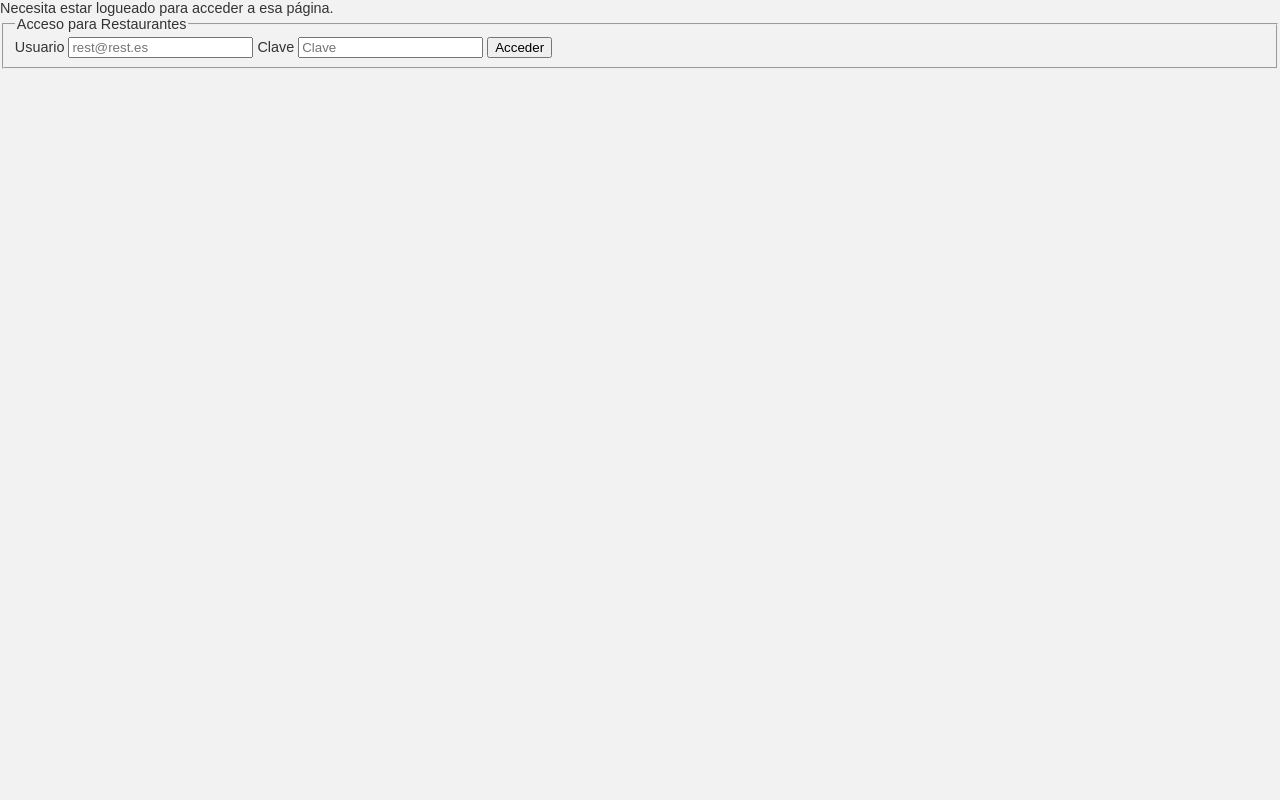
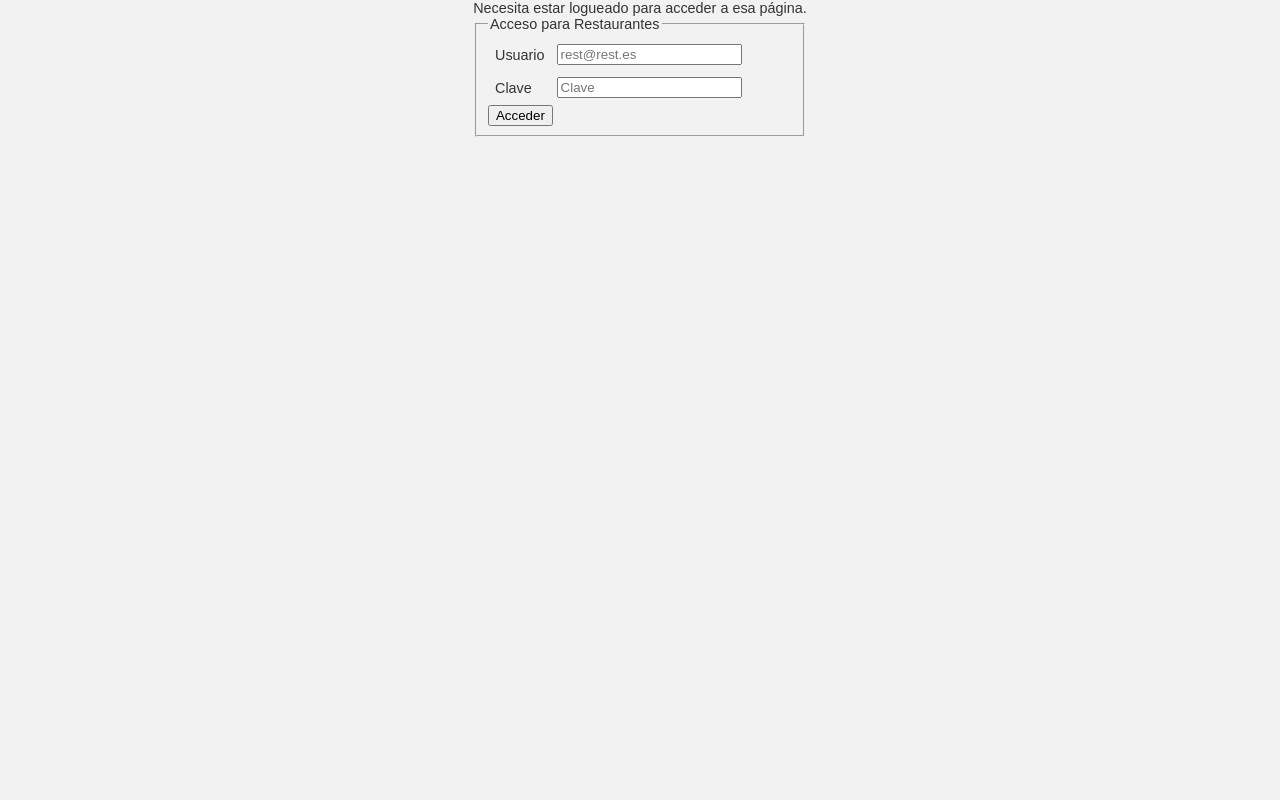
Before and after one commit to Juan-A/Proyecto-Tienda-Entorno-Servidor, a PHP site: page /phpmailer/login.php?redirigido=true in a window 1280 px wide. Run offline with PHP 8.4, Linux system fonts and the light colour scheme.

Commit message:
Formatting and minor fixes.

```diff
--- a/src/proyectoTienda/categorias.php
+++ b/src/proyectoTienda/categorias.php
@@ -18,6 +18,8 @@ require_once("inc/secciones/cabecera.php");
 </head>
 
 <body>
+    <main>
+
         <h1>Categorias</h1>
         <?
         if (isset($_GET["exito"]) && $_GET["exito"] == "true") {
@@ -54,6 +56,7 @@ require_once("inc/secciones/cabecera.php");
         <?
         }
         ?>
+    </main>
 </body>
 
 </html>
--- a/src/proyectoTienda/inc/estilo.css
+++ b/src/proyectoTienda/inc/estilo.css
@@ -1,3 +1,9 @@
+* {
+    box-sizing: border-box;
+}
+html{
+    height: 100%;
+}
 body {
     background-color: #f2f2f2;
     font-family: Arial, Helvetica, sans-serif;
@@ -7,6 +13,7 @@ body {
     padding: 0;
     display: flex;
     flex-direction: column;
+    height: 100%;
 }
 
 header {
@@ -16,11 +23,19 @@ header {
     border-bottom: 1px solid #ccc;
 
 }
+
+main {
+    display: flex;
+    flex-direction: column;
+    align-items: center;
+}
+
 nav {
     display: flex;
     margin-top: 20px;
     justify-content: space-evenly;
 }
+
 nav a {
     display: inline-block;
     min-width: 9rem;
@@ -38,8 +53,29 @@ nav a:hover {
 }
 
 .conseguido {
-    color: green;
-    font-size: 1.5em;
+    display: flex;
+    background-color: #4CAF50;
+    border:2px solid #000000;
     font-weight: bold;
-    border: 2px solid black;
+    padding: 20px;
 }
+table:not(#login) {
+    border-collapse: collapse;
+    border: 1px solid black;
+    margin: 20px;
+}
+tr{
+    border: 1px solid black;
+}
+td{
+    padding: 5px;
+}
+th{
+    padding: 5px;
+    border: 1px solid black;
+    background-color: #333;
+    color: white;
+}
+td:last-child{
+    font-style: italic;
+}
--- /dev/null
+++ b/src/proyectoTienda/inc/estiloLogin.css
@@ -0,0 +1,5 @@
+body{
+    display: flex;
+    flex-direction: column;
+align-items: center;
+}
--- a/src/proyectoTienda/login.php
+++ b/src/proyectoTienda/login.php
@@ -26,6 +26,8 @@ if ($_SERVER["REQUEST_METHOD"] == "POST") {
     <meta name="viewport" content="width=device-width, initial-scale=1.0">
     <title>Acceso a la aplicación</title>
     <link rel="stylesheet" href="inc/estilo.css">
+    <link rel="stylesheet" href="inc/estiloLogin.css">
+
 </head>
 
 <body>
@@ -37,14 +39,30 @@ if ($_SERVER["REQUEST_METHOD"] == "POST") {
     }
     ?>
     <form action="login.php" method="POST">
-        <div class="errorLogin"><?= (isset($error) && $error = true) ? "Revise el usuario y contraseña." : "" ?></div>
-        <div class="errorLogin"><?= (isset($_GET["redirigido"]) == true && $_GET["redirigido"] == "true") ? "Necesita estar logueado para acceder a esa página." : "" ?></div>
+        <?
+        if (isset($_GET["redirigido"]) == true && $_GET["redirigido"] == "true") {
+            echo "<div class='errorLogin'>Necesita estar logueado para acceder a esa página.</div>";
+        }
+        if (isset($error) && $error = true) {
+            echo "<div class='errorLogin'>Revise el usuario y contraseña.</div>";
+        }
+        ?>
         <fieldset>
             <legend>Acceso para Restaurantes</legend>
-            <label for="usuario">Usuario</label>
-            <input type="text" name="usuario" id="usuario" value="<?= ($_SERVER["REQUEST_METHOD"] == "POST") ? $usuario : "" ?>" placeholder="rest@rest.es">
-            <label for="clave">Clave</label>
-            <input type="password" name="clave" id="clave" placeholder="Clave">
+            <table id="login">
+                <tr>
+                    <td><label for="usuario">Usuario</label></td>
+                    <td>
+                        <input type="text" name="usuario" id="usuario" value="<?= ($_SERVER["REQUEST_METHOD"] == "POST") ? $usuario : "" ?>" placeholder="rest@rest.es">
+                    </td>
+                </tr>
+                <tr>
+                    <td><label for="clave">Clave</label></td>
+                    <td>
+                        <input type="password" name="clave" id="clave" placeholder="Clave">
+                    </td>
+                </tr>
+            </table>
             <button type="submit">Acceder</button>
         </fieldset>
     </form>
--- a/src/proyectoTienda/productos.php
+++ b/src/proyectoTienda/productos.php
@@ -31,6 +31,7 @@ require_once("inc/secciones/cabecera.php");
                     <th>Descripción</th>
                     <th>Peso</th>
                     <th>Stock</th>
+                    <th>Cantidad a comprar</th>
                 </tr>
                 <?
                 foreach ($productos as $producto) {
```
Lines whose indentation alone changed are shown as unchanged.
